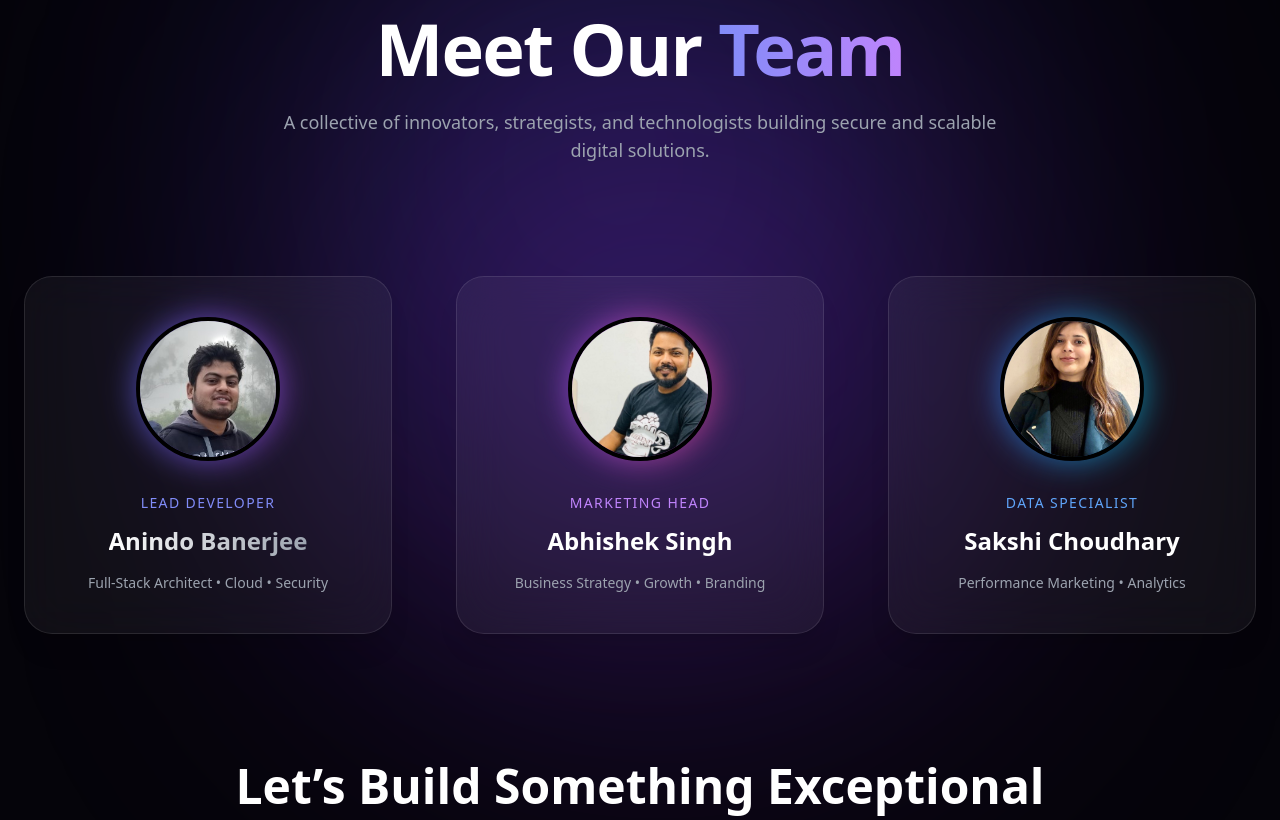
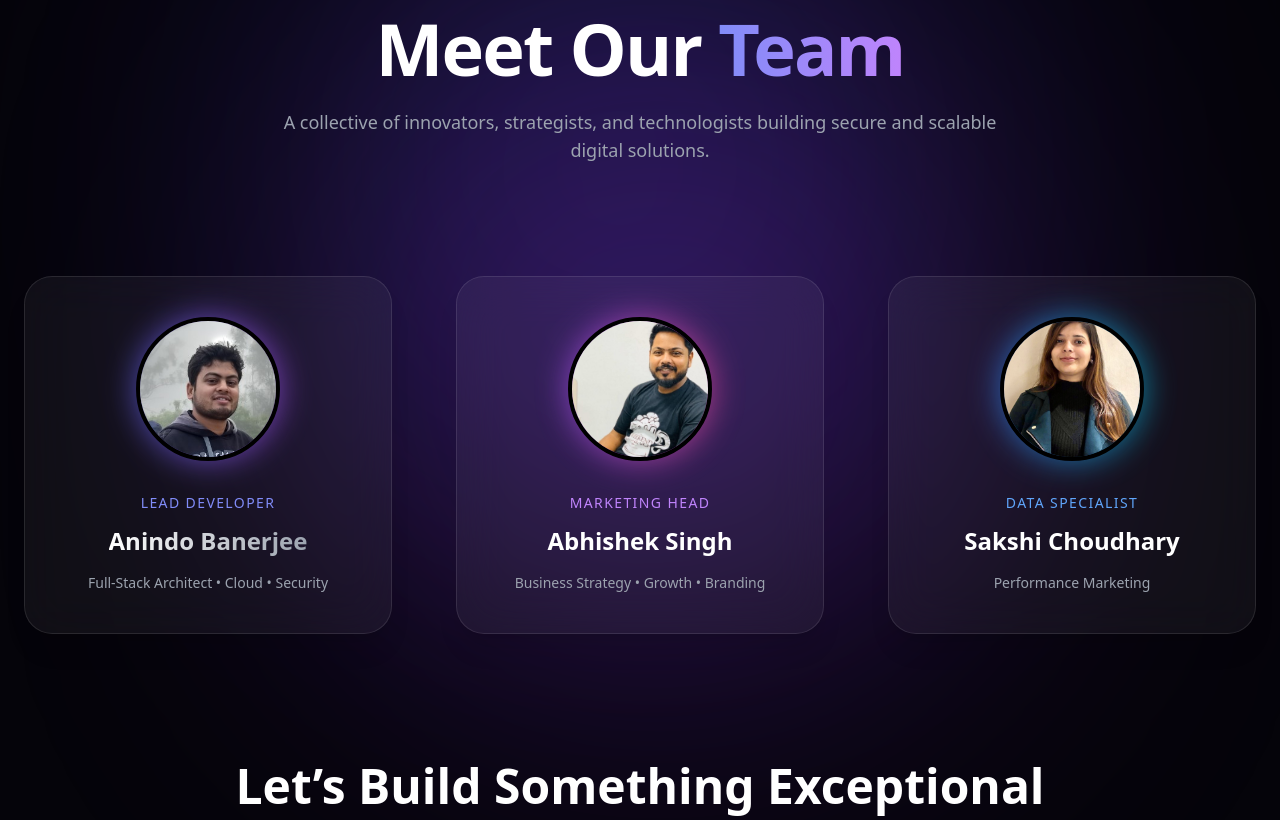
Before and after one commit to techguardianinfotech-design/techguardian-website, a Flask app: page /our-team in a window 1280 px wide. Shown: the part 132-952 px from the top of the page. Run offline with Flask 3, Linux system fonts and the light colour scheme; some libraries are stand-ins or nearby versions.

Commit message:
role updated

```diff
--- a/templates/our-team.html
+++ b/templates/our-team.html
@@ -156,7 +156,7 @@
           </h3>
 
           <p class="text-gray-400 text-center mt-4 text-sm">
-            Performance Marketing • Analytics
+            Performance Marketing
           </p>
         </div>
       </div>
```
